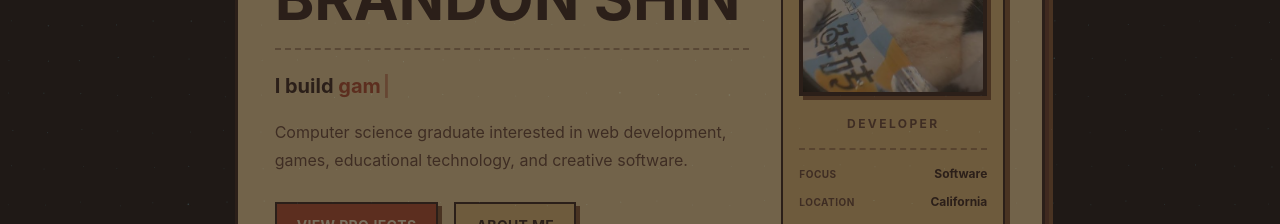
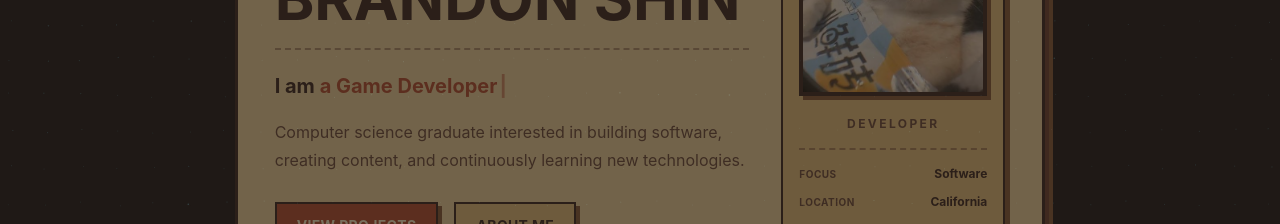
Before and after one commit to Zelocity/BSHIN-Personal-Website, a React (Vite) app: page / in a window 1280 px wide. Shown: the part 305-529 px from the top of the page. Built offline with nearby package versions, Linux system fonts and the light colour scheme.

Commit message:
Update: added personal details to hero

```diff
--- a/src/components/sections/hero.tsx
+++ b/src/components/sections/hero.tsx
@@ -90,13 +90,18 @@
                     sm:text-xl sm:leading-8
                   "
                 >
-                  I build{" "}
+                  I am{" "}
                   <TypewriterText
                     words={[
-                      "software applications",
-                      "games",
-                      "educational tools",
-                      "interactive experiences",
+                      "a Software Developer",
+                      "a Game Developer",
+                      "an Interactive Designer",
+                      "a Lifelong Learner",
+                      "a Fullstack Developer",
+                      "a Music Producer",
+                      "a Content Creator",
+                      "a Problem Solver",
+                      "ready for the next challenge",
                     ]}
                   />
                 </p>
@@ -108,8 +113,8 @@
                     sm:text-base sm:leading-7
                   "
                 >
-                  Computer science graduate interested in web development,
-                  games, educational technology, and creative software.
+                  Computer science graduate interested in building software,
+                  creating content, and continuously learning new technologies.
                 </p>
 
                 {/* Main actions */}
```
